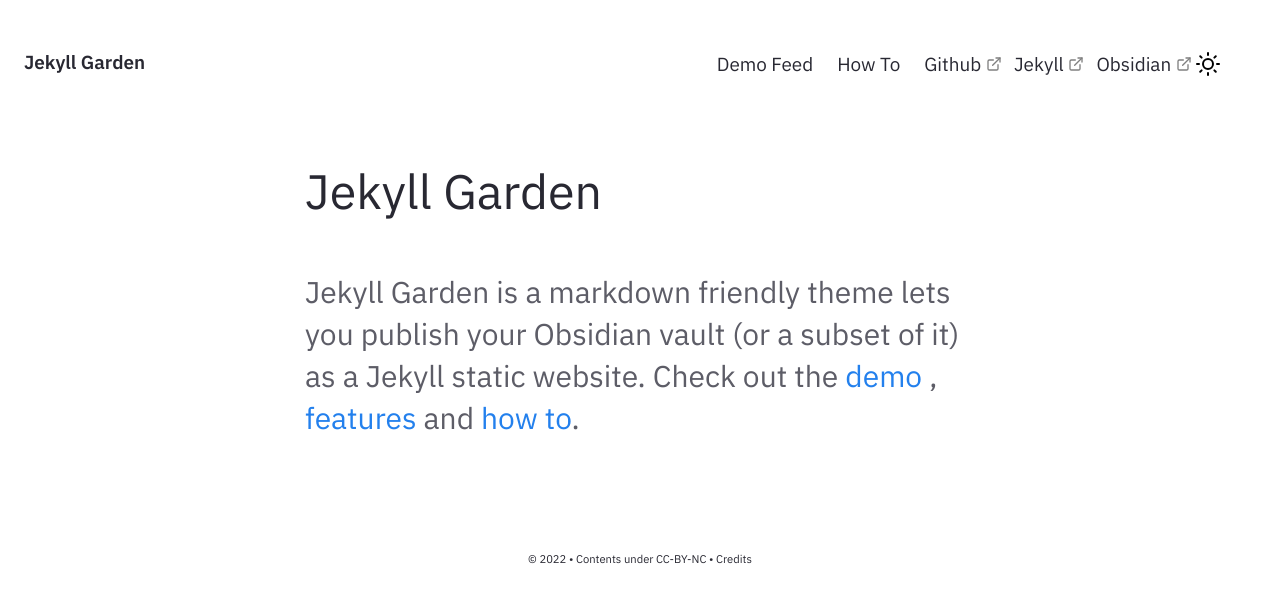
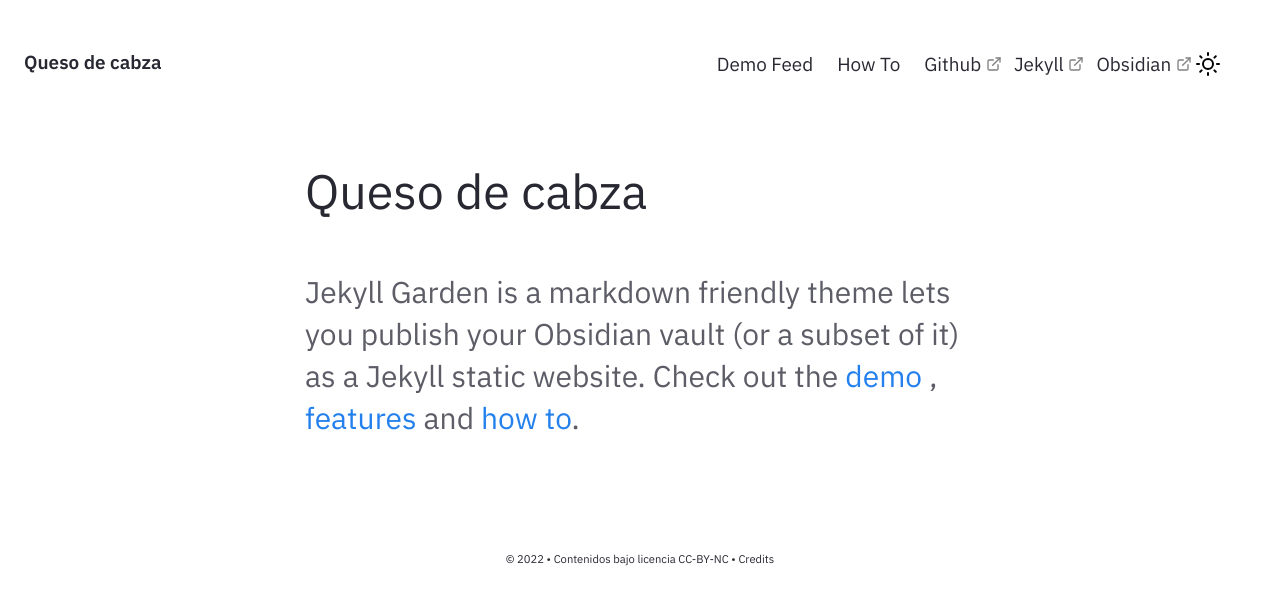
Before and after one commit to synthbiont/quesodecabeza, a Jekyll site: the page built from pages/index.md, in a window 1280 px wide. Shown: the top 605 px of the page. Built offline with Jekyll 4.4.1, drawn with Linux system fonts in a browser that asks for light colours.

Commit message:
Update _config.yml

```diff
--- a/_config.yml
+++ b/_config.yml
@@ -19,7 +19,7 @@
 # in the templates via {{ site.myvariable }}.
 
 # URL is the base hostname with protocol for your site, eg http://example.com
-url: "" # the base hostname & protocol for your site, e.g. http://example.com
+url: "http://quesodecabeza.com" # the base hostname & protocol for your site, e.g. http://example.com
 
 # If you want to install this jekyll in a subpath (eg /digitalgarden) set it here.
 # Else keep it Empty (DON'T PUT /; Keep it empty)
@@ -27,16 +27,16 @@
 
 # Website Header, Description, Footer year and text.
 # If you are deleting this, make sure you remove it from HTML files too
-heading: Jekyll Garden # Change this
-content: Obsidian ready Jekyll Theme
+heading: Queso de cabza
+content: Un jardín digital
 copyright:
   year: © 2022
-  msg: Contents under CC-BY-NC
+  msg: Contenidos bajo licencia CC-BY-NC
 
 # Set title and content for private & broken link tooltop
 privatelinks:
-  title: Private or Broken Links
-  msg: The page you're looking for is either not available or private!
+  title: Hipervínculos privados o rotos
+  msg: La página que estás buscando no está disponible o es privada!
 
 # Theme level preferences
 # To enable set "enabled : true" else, use "enabled:false"
```
